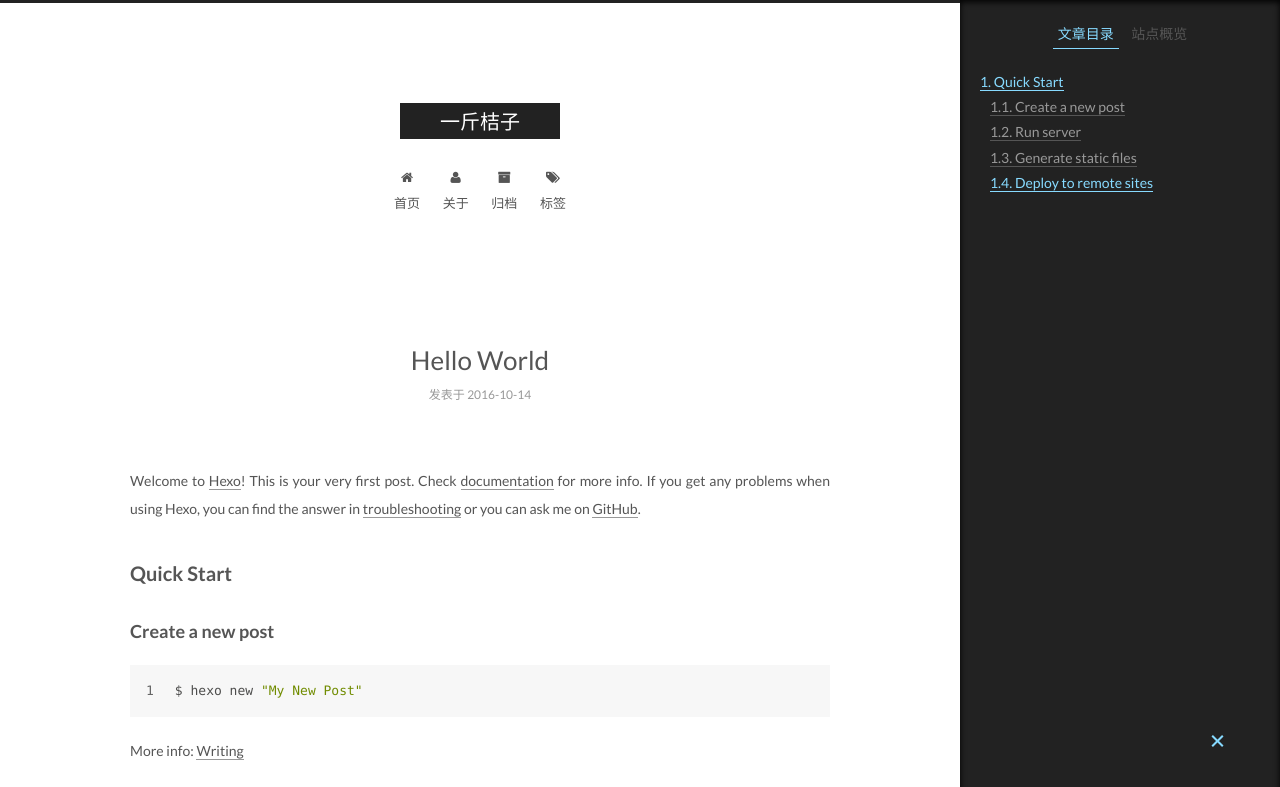
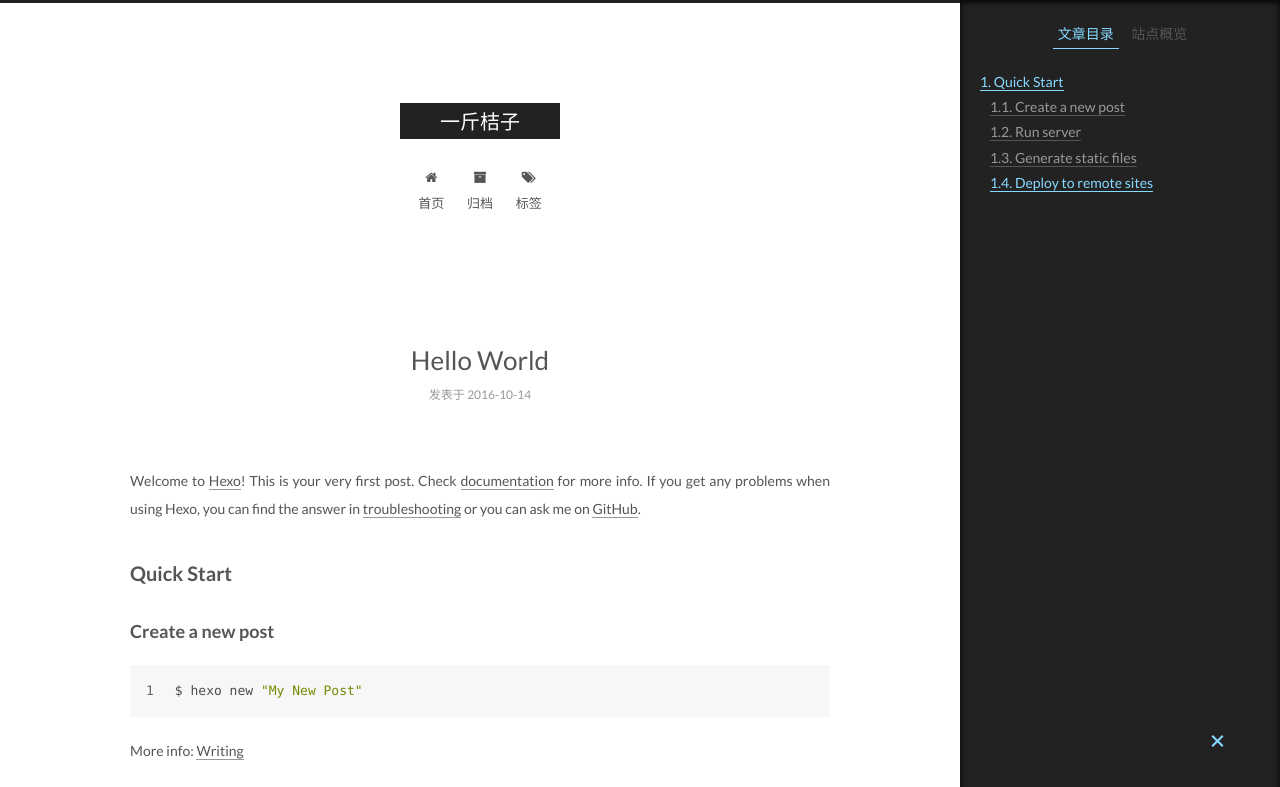
Before and after one commit to zidna110/zidna110.github.io, a plain HTML site: page 2016/10/14/hello-world/index.html in a window 1280 px wide. Shown: the top 787 px of the page. Drawn offline with Linux system fonts and the light colour scheme.

Commit message:
Site updated: 2016-10-14 13:40:06

```diff
--- a/2016/10/14/hello-world/index.html
+++ b/2016/10/14/hello-world/index.html
@@ -179,16 +179,6 @@
               <i class="menu-item-icon fa fa-fw fa-home"></i> <br />
 
             首页
-          </a>
-        </li>
-
-
-        <li class="menu-item menu-item-about">
-          <a href="/about" rel="section">
-
-              <i class="menu-item-icon fa fa-fw fa-user"></i> <br />
-
-            关于
           </a>
         </li>
 
--- a/css/main.css
+++ b/css/main.css
@@ -1557,7 +1557,7 @@
   width: 4px;
   height: 4px;
   border-radius: 50%;
-  background: #7fff62;
+  background: #cf8120;
 }
 .links-of-blogroll {
   font-size: 13px;
```
Also changed, not shown: archives/2016/10/index.html (+0 -10 lines), archives/2016/index.html (+0 -10 lines), archives/index.html (+0 -10 lines), index.html (+0 -10 lines).
